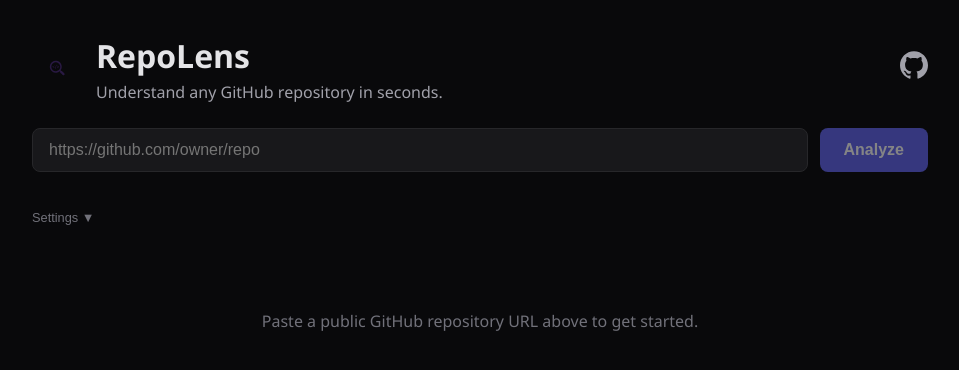
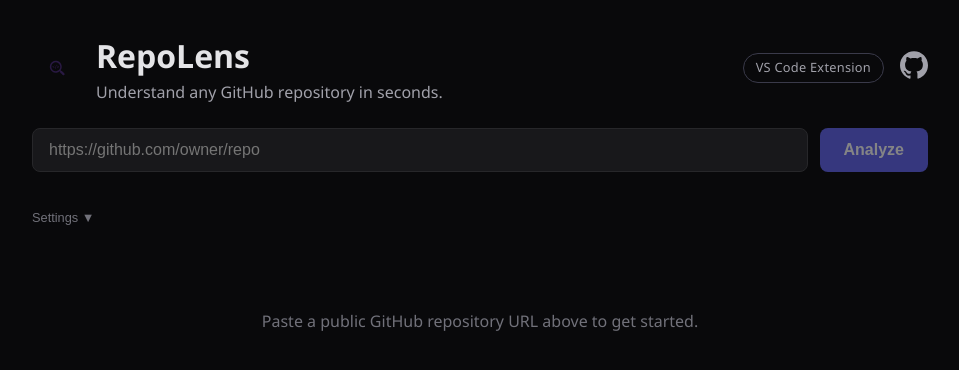
Before and after one commit to afahey03/RepoLens, a React (Vite) app in the folder src/RepoLens.Web/: page / in a window 1280 px wide. Shown: the top 370 px of the page, without its empty margins (160-1119 px from the left). Built offline with nearby package versions, Linux system fonts and the light colour scheme; the HTML template or start-up script is replaced by a standard one.

Commit message:
add reference to extension on web app

```diff
--- a/src/RepoLens.Web/src/App.css
+++ b/src/RepoLens.Web/src/App.css
@@ -28,8 +28,32 @@
     margin-bottom: 0;
 }
 
+.vscode-link {
+    margin-left: auto;
+    text-decoration: none;
+    flex-shrink: 0;
+}
+
+.vscode-badge {
+    display: inline-block;
+    padding: 4px 12px;
+    border-radius: 999px;
+    border: 1px solid #3a3a4a;
+    background: transparent;
+    color: #a1a1aa;
+    font-size: 0.8rem;
+    font-weight: 500;
+    letter-spacing: 0.02em;
+    transition: all 0.2s;
+    white-space: nowrap;
+}
+
+.vscode-link:hover .vscode-badge {
+    color: #0098ff;
+    border-color: #0098ff;
+}
+
 .github-link {
-    margin-left: auto;
     color: #a1a1aa;
     transition: color 0.2s;
     flex-shrink: 0;
--- a/src/RepoLens.Web/src/App.tsx
+++ b/src/RepoLens.Web/src/App.tsx
@@ -127,6 +127,15 @@
                     <h1>RepoLens</h1>
                     <p className="subtitle">Understand any GitHub repository in seconds.</p>
                 </div>
+                <a
+                    href="https://marketplace.visualstudio.com/items?itemName=afahey03.repolens-vscode"
+                    target="_blank"
+                    rel="noopener noreferrer"
+                    className="vscode-link"
+                    title="Get the VS Code Extension"
+                >
+                    <span className="vscode-badge">VS Code Extension</span>
+                </a>
                 <a
                     href="https://github.com/afahey03/RepoLens"
                     target="_blank"
```
